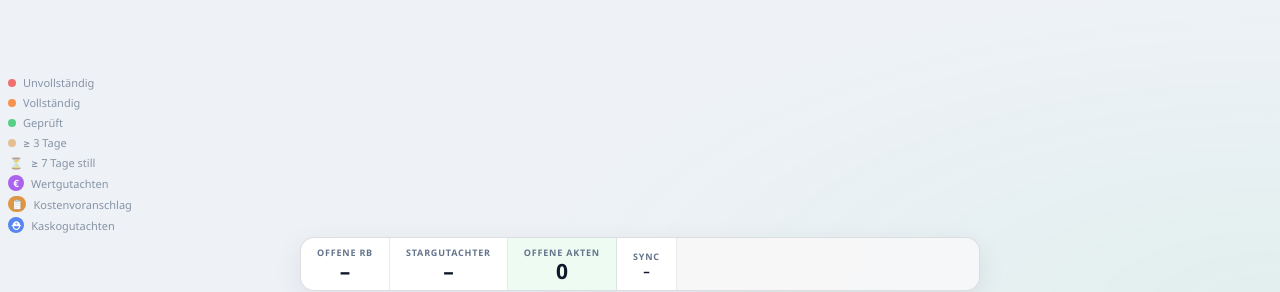
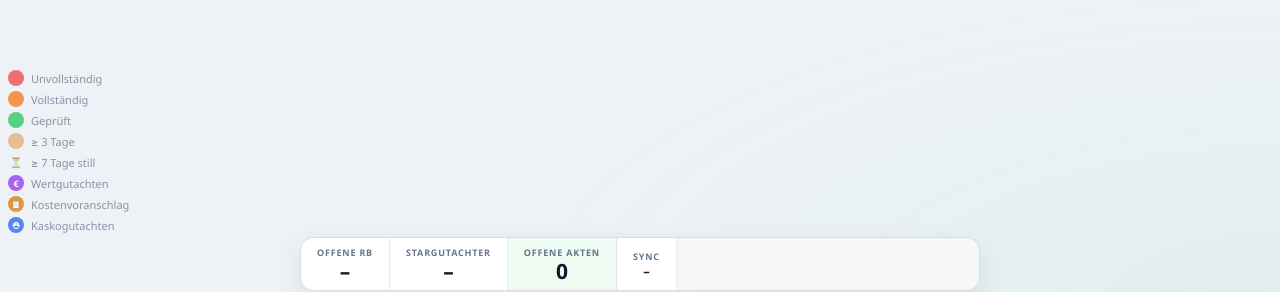
Before and after one commit to Hussein875/svs-dashboard, a plain HTML site: page index.html in a window 1280 px wide. Shown: the part 495-787 px from the top of the page. Drawn offline with Linux system fonts and the light colour scheme; no server answers.

Commit message:
Legenden-Icons auf einheitliche 16×16 px bringen.
Alle Marker in der Legende haben jetzt dieselbe Größe.

Co-authored-by: Cursor <cursoragent@cursor.com>

```diff
--- a/index.html
+++ b/index.html
@@ -31,7 +31,7 @@
       } catch (_) {}
     })();
   </script>
-  <link rel="stylesheet" href="style.css?v=54">
+  <link rel="stylesheet" href="style.css?v=55">
 </head>
 <body class="dashboard">
 
--- a/style.css
+++ b/style.css
@@ -364,6 +364,16 @@ html[data-kiosk="1"] .badge-admin-toggle {
   opacity: 0.75;
 }
 
+.legend-item > :first-child {
+  display: inline-flex;
+  align-items: center;
+  justify-content: center;
+  width: 16px;
+  height: 16px;
+  flex-shrink: 0;
+  box-sizing: border-box;
+}
+
 .dot {
   display: inline-block;
   width: 8px;
@@ -708,43 +718,34 @@ html[data-kiosk="1"] .badge-admin-toggle {
 }
 
 .gutachten-legend-badge {
-  display: inline-flex;
-  align-items: center;
-  justify-content: center;
+  width: 16px;
   min-width: 16px;
   height: 16px;
-  padding: 0 3px;
+  padding: 0;
   border-radius: 999px;
   color: #fff;
   font-size: 9px;
   font-weight: 800;
   line-height: 1;
-  vertical-align: middle;
 }
 
 .gutachten-legend-wert {
   background: #9333ea;
-  font-size: 10px;
 }
 
 .gutachten-legend-kva {
   background: #d97706;
-  font-size: 10px;
+  font-size: 8px;
 }
 
 .gutachten-legend-kasko {
   background: #2563eb;
-  font-size: 11px;
+  font-size: 9px;
 }
 
 .silent-legend-badge {
-  display: inline-flex;
-  align-items: center;
-  justify-content: center;
-  width: 16px;
-  font-size: 11px;
+  font-size: 10px;
   line-height: 1;
-  vertical-align: middle;
   opacity: 0.85;
 }
 
```
